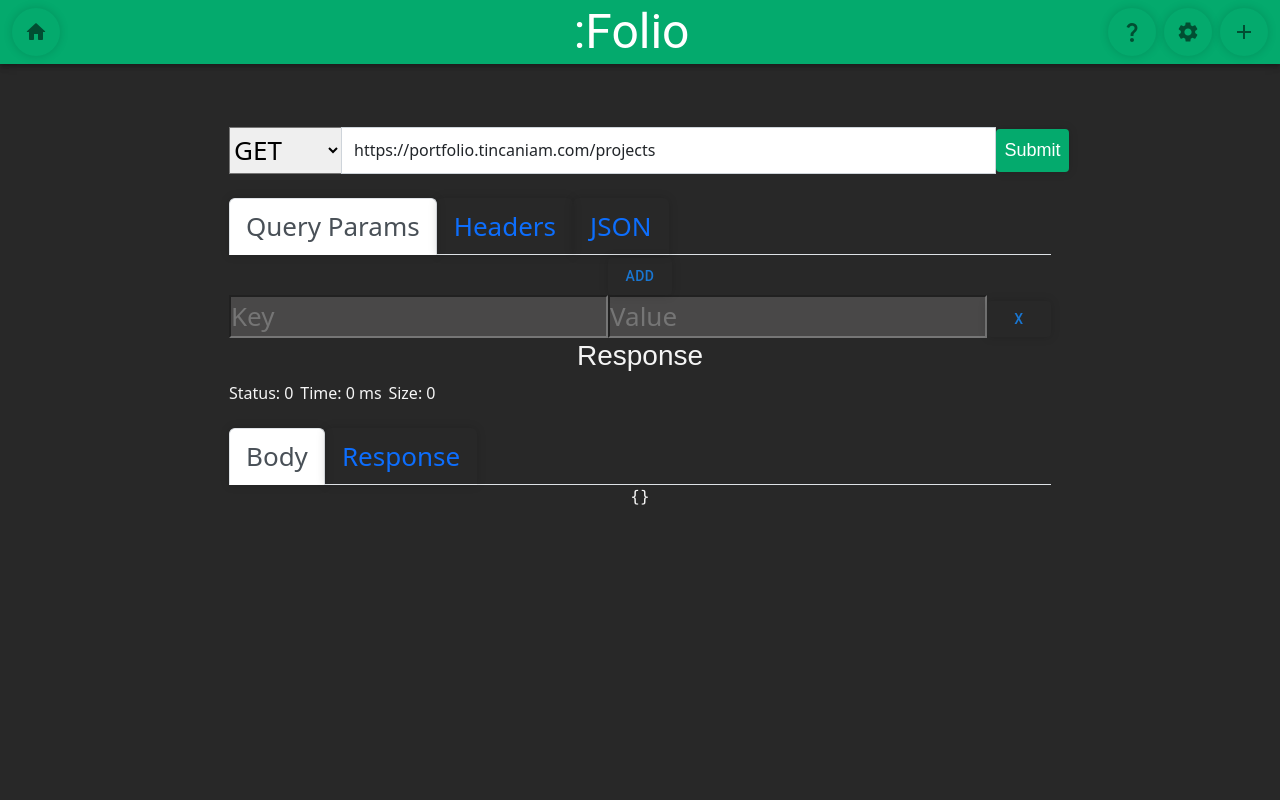
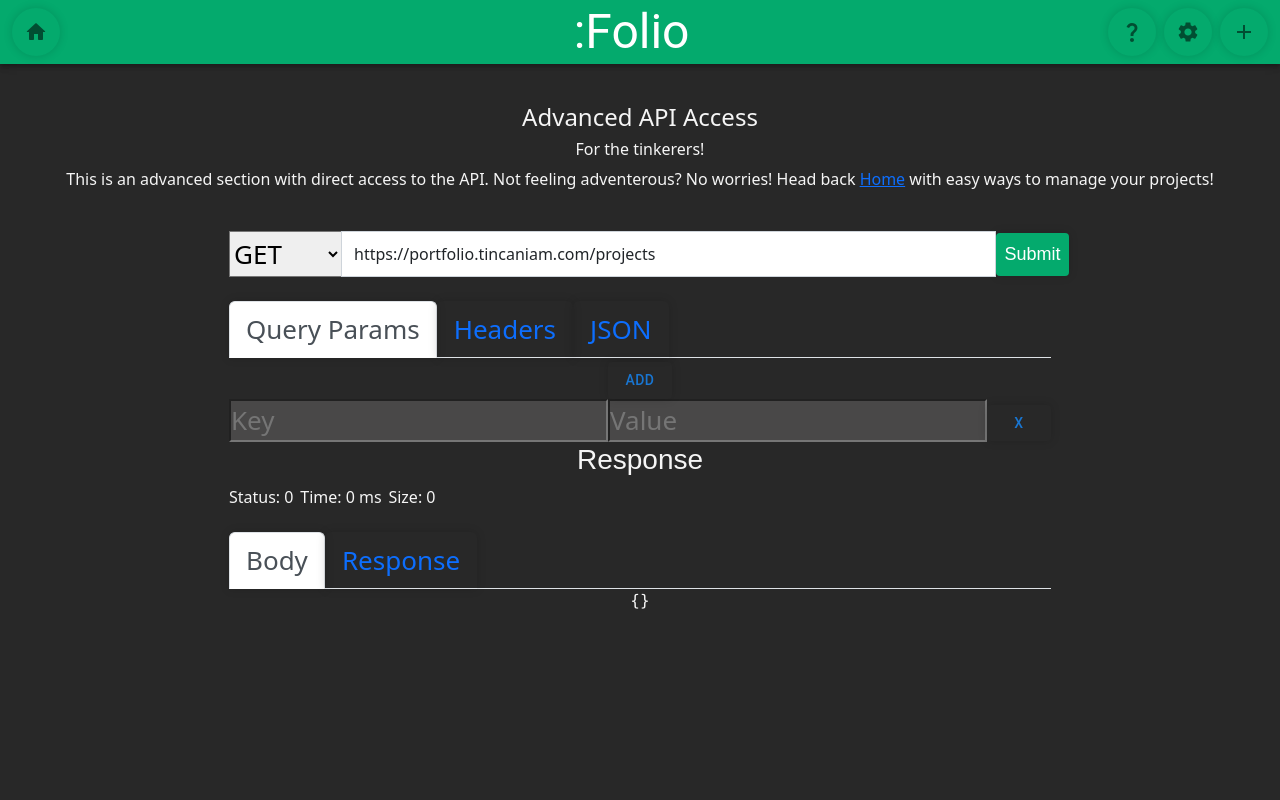
Before and after one commit to Tincaniam/portfolio-fe, a React (Create React App) app: page /advanced in a window 1280 px wide. Shown: the top 800 px of the page. Built offline with nearby package versions, Linux system fonts and the light colour scheme.

Commit message:
Form validation and fixes.

```diff
--- a/package.json
+++ b/package.json
@@ -15,6 +15,7 @@
     "@testing-library/user-event": "^12.8.3",
     "axios": "^1.1.2",
     "bootstrap": "^5.2.1",
+    "final-form": "^4.20.7",
     "formik": "^2.2.9",
     "pretty-bytes": "^6.0.0",
     "react": "^17.0.2",
@@ -22,6 +23,7 @@
     "react-collapsed": "^3.4.0",
     "react-dom": "^17.0.2",
     "react-expand-animated": "^1.0.2",
+    "react-final-form": "^6.5.9",
     "react-grid-layout": "^1.3.4",
     "react-icons": "^4.3.1",
     "react-json-editor-ajrm": "^2.5.13",
--- a/src/App.js
+++ b/src/App.js
@@ -82,7 +82,7 @@ function App() {
               </IconButton>
             </Link>
             <ReactTooltip delayShow={1000} id="advancedTip" place="top" effect="solid">
-              For the tinkerers!
+              Advanced options. For the tinkerers!
             </ReactTooltip>
             <Link to="/add-project">
               <IconButton
@@ -102,7 +102,6 @@ function App() {
             </ReactTooltip>
           </Toolbar>
         </AppBar>
-
         <div className="App-header">
           <br></br>
           <Route path="/" exact>
--- a/src/pages/AddProjectPage.js
+++ b/src/pages/AddProjectPage.js
@@ -24,25 +24,26 @@ export const AddProjectPage = () => {
         if (response.status === 201){
             console.log(newProject);
             alert("Successfully added the project.");
+            history.push("/");
         } else {
-            alert(`Failed to add the project, status code = ${response.status}`);
+            alert(`Failed to add the project, status code = ${response.status}. Please note, all fields but link are required, and date must be in the form MM-DD-YY.`);
         }
-        history.push("/");
     };
 
     return (
         <div>
             <h2>Add Project</h2>
+            <p style={{fontSize: 17}}>Add a new project to your portfolio! Need inspiration? Check out the "Give me a project idea" button below!</p>
             <input
                 type="text"
                 placeholder="Enter name here..."
                 value={name}
-                onChange={e => setName(e.target.value)} className="projectField"/>
+                onChange={e => setName(e.target.value)} className="projectField" />
             <select
                 type="text"
                 value={status}
                 onChange={e => setStatus(e.target.value)}
-                className="projectField" >
+                className="projectField">
                     <option defaultValue={"In Progress"} value="In Progress">In Progress</option>
                     <option value="Completed">Completed</option>
             </select>
@@ -68,7 +69,7 @@ export const AddProjectPage = () => {
             <button className="button-medium"
                 onClick={addProject}
                 data-tip data-for="generateTip"
-            >Give me a project idea</button>
+            >Give me a project idea!</button>
             <ReactTooltip delayShow={1000} id="generateTip" place="bottom" effect="solid">
             Call an API that generates a new project idea for you! Get inspired!
             </ReactTooltip>
--- a/src/pages/AdvancedPage.js
+++ b/src/pages/AdvancedPage.js
@@ -3,6 +3,7 @@ import { Formik, Form, Field, FieldArray } from "formik";
 import axios from "axios";
 import "bootstrap/dist/css/bootstrap.min.css";
 import { Button } from "@mui/material";
+import { Link } from 'react-router-dom';
 import { Tab, Tabs } from "react-bootstrap";
 import prettyBytes from "pretty-bytes";
 import JSONInput from "react-json-editor-ajrm";
@@ -90,6 +91,9 @@ function AdvancedPage () {
 
   return (
     <>
+    <h4>Advanced API Access</h4>
+    <h6>For the tinkerers!</h6>
+    <p style={{ fontSize: "medium"}}>This is an advanced section with direct access to the API. Not feeling adventerous? No worries! Head back <Link to="/">Home</Link> with easy ways to manage your projects!</p>
       <div className="p-4">
         <div>
           <Formik
--- a/src/pages/EditProjectPage.js
+++ b/src/pages/EditProjectPage.js
@@ -22,15 +22,17 @@ export const EditProjectPage = ({projectToEdit}) => {
         });
         if (response.status === 200){
             alert("Successfully edited the project.");
+            history.push("/");
         } else {
-            alert(`Failed to edit the project, status code = ${response.status}`);
+            alert(`Failed to edit the project, status code = ${response.status}. Please note, all fields but link are required, and date must be in the form MM-DD-YY.`);
         }
-        history.push("/");
     };
+
 
     return (
         <div>
             <h2>Edit Project</h2>
+            <p style={{fontSize: 17}}>Edit your existing project!</p>
             <input
                 type="text"
                 placeholder="Enter name here..."
--- a/src/pages/HomePage.js
+++ b/src/pages/HomePage.js
@@ -2,6 +2,7 @@ import React from 'react';
 import ProjectList from '../components/ProjectList';
 import { useState, useEffect } from 'react';
 import { useHistory } from 'react-router-dom';
+import { Link } from 'react-router-dom';
 
 function HomePage({setProjectToEdit}) {
     const [projects, setProjects] = useState([]);
@@ -33,6 +34,11 @@ function HomePage({setProjectToEdit}) {
 
     return (
         <div>
+            <h4>Welcome to :Folio!</h4>
+            <p style={{ fontSize: 20}}>Here you can easily track and manage your projects, or even get inspired!</p>
+            <p style={{ fontSize: 24}}>Below you will find your created projects.</p>
+            <p style={{ fontSize: 17}}>Looking a little empty? Hit the plus button on the top-right or click <Link to="/add-project">here!</Link></p>
+            <p style={{ fontSize: 17}}>Need inspiration? Check out the Generate Project Idea option when you <Link to="/add-project">add a project!</Link></p>
             <ProjectList projects={projects} onDelete={onDelete} onEdit={onEdit}></ProjectList>
         </div>
     );
```
Also changed, not shown: 1 other file (tests, documents, lock files or other folders).
